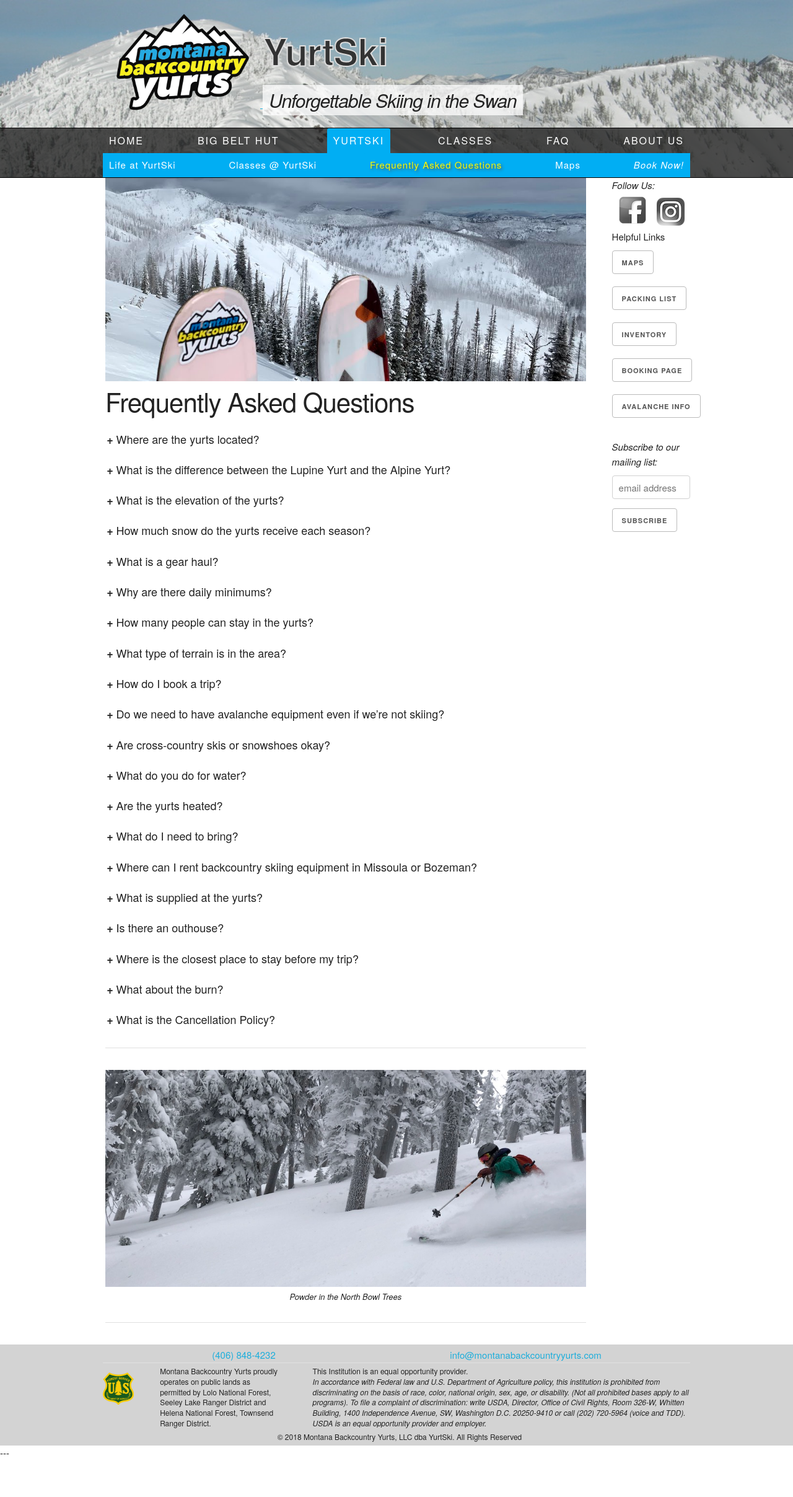
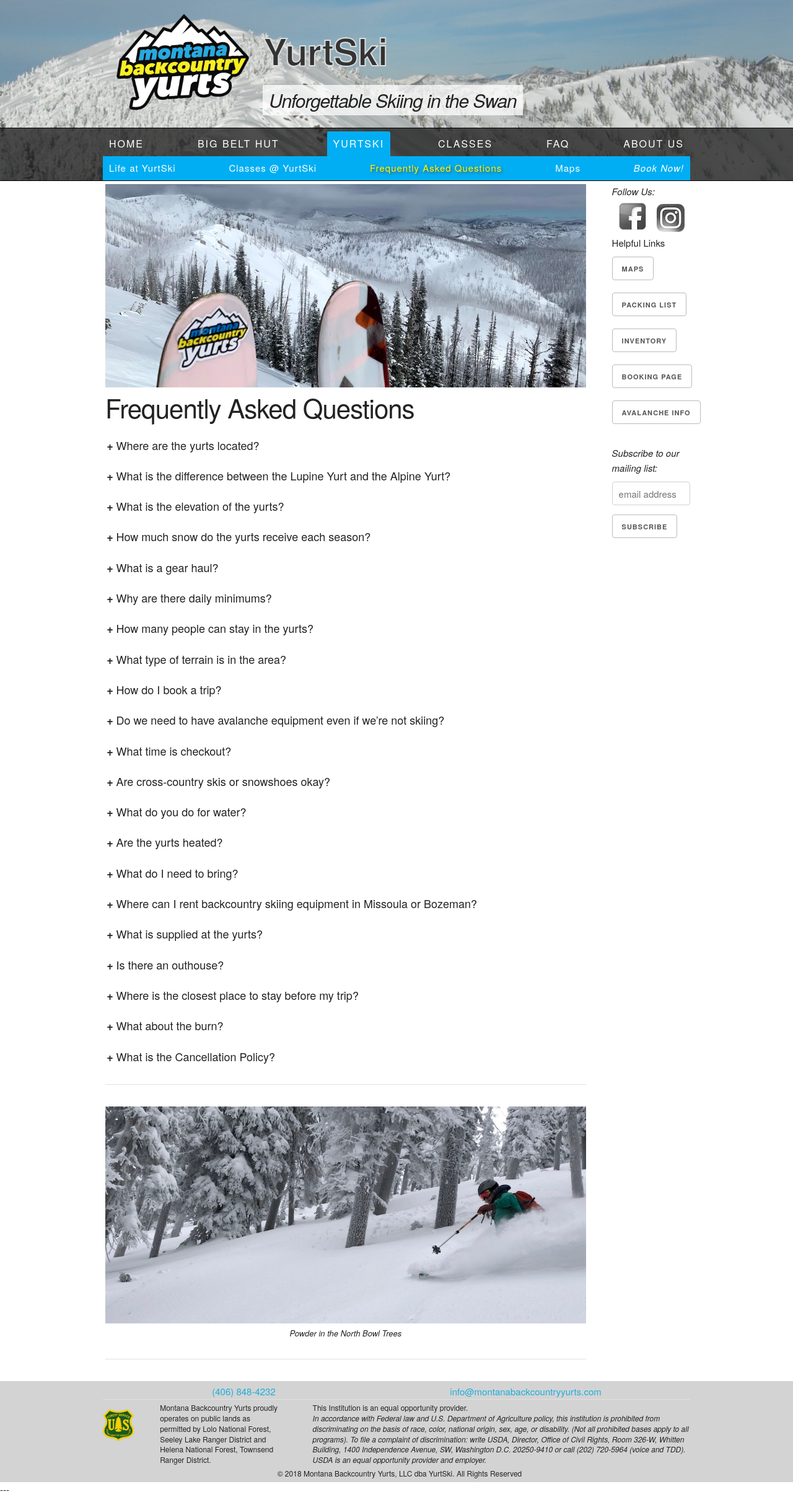
Before and after one commit to jenningsanderson/yurtski.com, a PHP site: page /faq.html in a window 1280 px wide. Shown: the whole page at 62% size. Before the commit the page ends 2347 px from the top, so only its background shows below. Run offline with PHP 8.4, Linux system fonts and the light colour scheme.

Commit message:
Automagically building YurtSki from moba

```diff
--- a/css/custom.css
+++ b/css/custom.css
@@ -94,7 +94,7 @@ div.header-container{
 	    /*width: 100%;*/
 	    max-width: 960px;
 	    margin: 0 auto;
-	    /* padding: 0 20px; */
+	     /*padding: 0 20px; */
 	    box-sizing: border-box;
 	}
 
@@ -204,6 +204,7 @@ div.table{
 .container{
 	padding-left:6px;
 	padding-right:6px;
+	padding-top:5px;
 }
 
 /*@media (min-width: 400px) {
@@ -540,7 +541,7 @@ div.tile-button:hover{
 
 
 footer{
-	padding-top: 5px;
+	padding-top: 0px;
 	background-color:lightgray;
 	overflow:scroll;
 }
--- a/faq.html
+++ b/faq.html
@@ -158,7 +158,7 @@ The trailhead is located on Cottonwood Lakes road at the winter plowing boundary
 
 <h4 class="faq-section toggle-child-on-click">What is a gear haul?</h4>
 <p class='faq-expand'>Take the weight off your back and off your mind. YurtSki will haul your group’s gear to the door of the yurt. Gear haul costs $350 per 6 people.<br>
-
+<br>
 The trip into Yurt Ski is 11 miles on the road, or 8 miles if you cut the switchback and climb with skins.  A gear haul in makes the most of your trip by getting you and your stuff into the yurts so you can ski and enjoy!  We will also make sure to point out the freshwater spring, start you off with a full supply of water, and make sure the firewood is stocked and ready.</p>
 
 <h4 class="faq-section toggle-child-on-click">Why are there daily minimums?</h4>
@@ -175,6 +175,9 @@ The trip into Yurt Ski is 11 miles on the road, or 8 miles if you cut the switch
 
 <h4 class="faq-section toggle-child-on-click">Do we need to have avalanche equipment even if we’re not skiing?</h4>
 <p class='faq-expand'>Yes. A beacon, shovel and probe are mandatory for anyone visiting the yurts. The Swan Mountains are avalanche country and we must be prepared at all times. Avalanches can and do occur in the area.</p>
+
+<h4 class="faq-section toggle-child-on-click">What time is checkout?</h4>
+<p class='faq-expand'><strong>12pm</strong>. Please ensure that the yurt is cleaned, you have disinfected all surfaces, and your stuff is out by noon. If you're headed skiing before heading back to your car (you should!), please stash your gear outside and out of the way of any incoming guests who may arrive while you're getting those last minute turns.</p>
 
 <h4 class="faq-section toggle-child-on-click">Are cross-country skis or snowshoes okay?</h4>
 <p class='faq-expand'>Cross-country skis are not recommended. There is A LOT of snow. Snowshoes seem to work for some snowboarders, but we do recommend split-boarding over snowshoe approaches for our snowboarding friends.</p>
```
